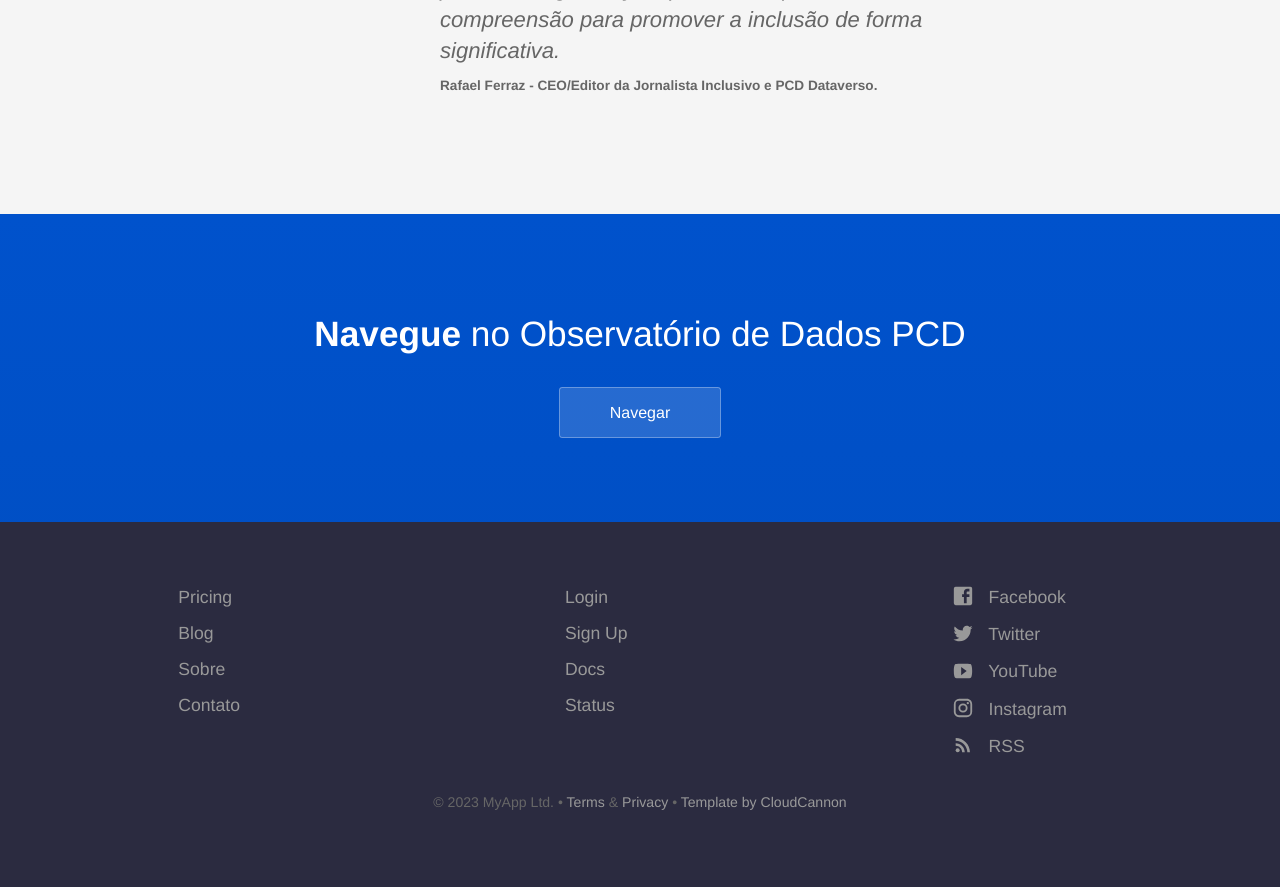
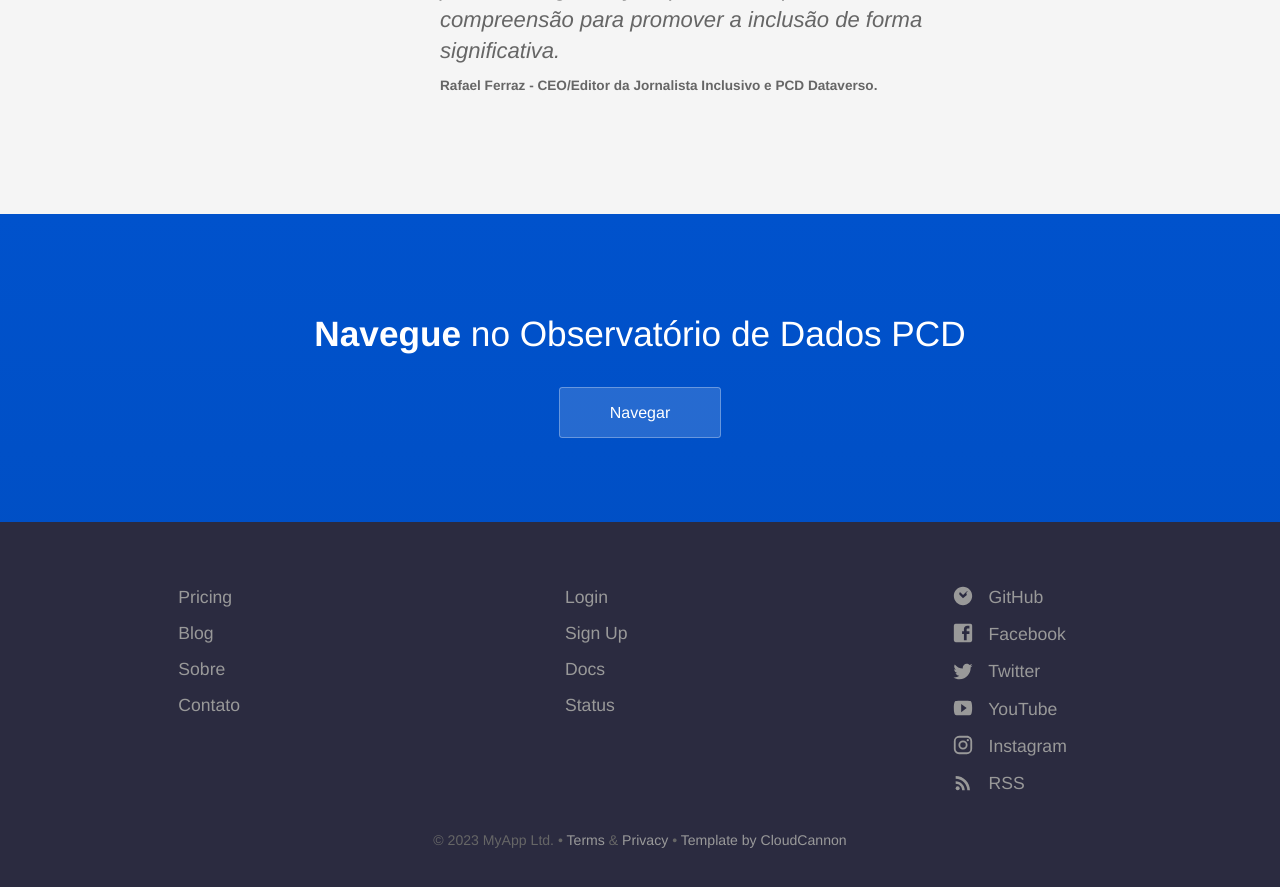
Before and after one commit to jornalistainclusivo/pcd.dataverso.org, a Jekyll site: the page built from index.html, in a window 1280 px wide and 900 px high, scrolled down 2828 px. Shown: the top 887 px of the window. Built offline with Jekyll 4.4.1, drawn with Linux system fonts in a browser that asks for light colours; before the commit the page ends 3691 px from its top, so only the background shows below that.

Commit message:
github no footer

```diff
--- a/_data/footer.yml
+++ b/_data/footer.yml
@@ -21,6 +21,10 @@
     link: /
     new_window: true
 - links:
+  - name: GitHub
+    link: https://github.com/jornalistainclusivo/pcd.dataverso.org
+    social_icon: GitHub
+    new_window: true
   - name: Facebook
     link: https://facebook.com/jornalistainclusivo/
     new_window: true
--- a/_includes/social-icon.html
+++ b/_includes/social-icon.html
@@ -1,4 +1,6 @@
 {% case include.icon %}
+    {% when "GitHub" %}
+        <svg fill="#000000" height="24" viewBox="0 0 24 24" width="24" xmlns="http://www.w3.org/2000/svg"><path d="M12 2C6.48 2 2 6.48 2 12s4.48 10 10 10c5.52 0 10-4.48 10-10S17.52 2 12 2zm4.2 8.8L12 14.4l-3.8-3.8C7.6 9.2 8 8.6 8.6 8c.6 0 1 .4 1 .4l2.2 2.2c.2.2.4.2.6 0l3.8-3.8c.4-.4.8-.4 1.2 0C15.8 7.2 16 7.6 16 8c0 .6-.4 1-.4 1z" /></svg>
 	{% when "Facebook" %}
 		<svg fill="#000000" height="24" viewBox="0 0 24 24" width="24" xmlns="http://www.w3.org/2000/svg"><path d="M19,4V7H17A1,1 0 0,0 16,8V10H19V13H16V20H13V13H11V10H13V7.5C13,5.56 14.57,4 16.5,4M20,2H4A2,2 0 0,0 2,4V20A2,2 0 0,0 4,22H20A2,2 0 0,0 22,20V4C22,2.89 21.1,2 20,2Z" /></svg>
 	{% when "Instagram" %}
```
